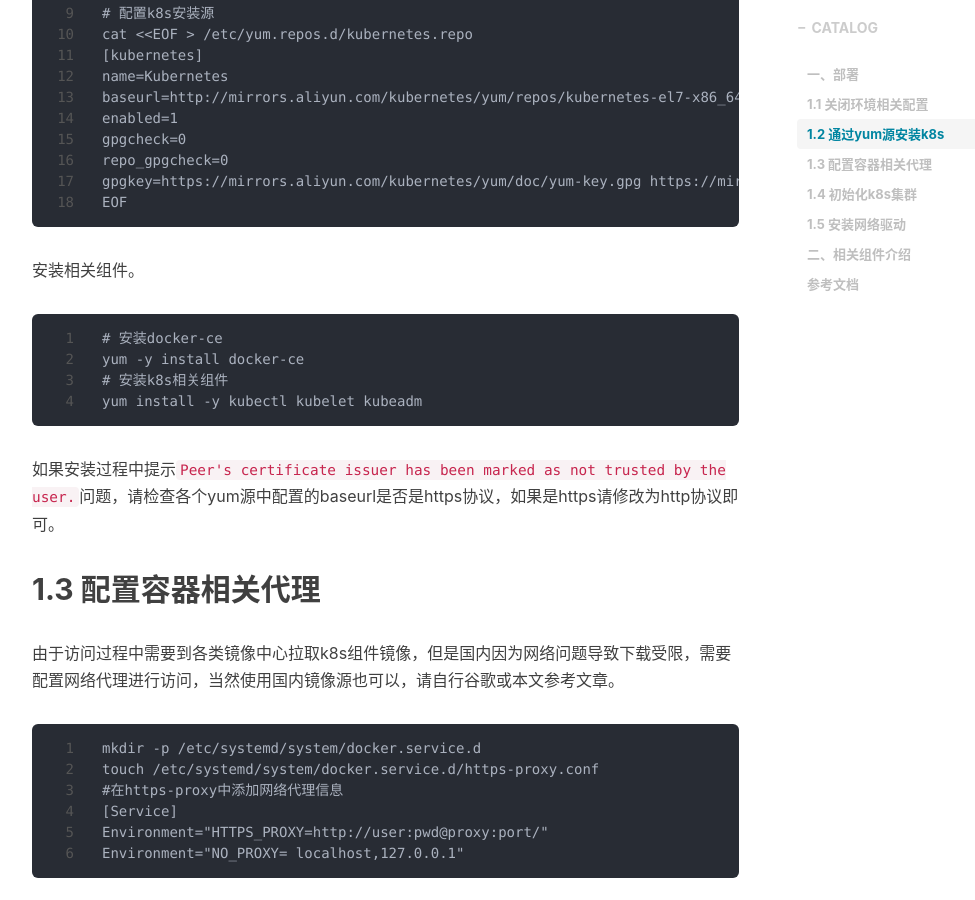
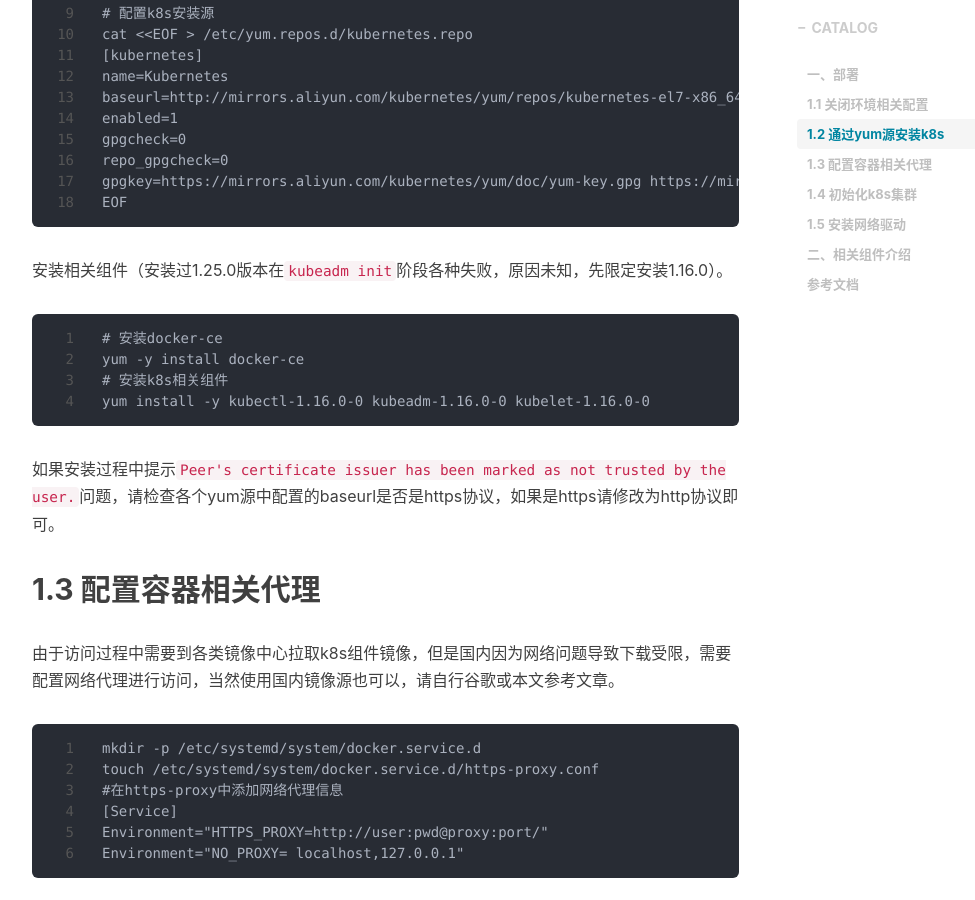
Before and after one commit to shihai1991/shihai1991.github.io, a Jekyll site: the page built from _posts/2022-09-14-K8S deployment.md, in a window 1280 px wide and 900 px high, scrolled down 1404 px. Shown: the whole window, without its empty margins (233-1208 px from the left). Built offline with Jekyll 4.4.1, drawn with Linux system fonts in a browser that asks for light colours; nearby versions of some CDN libraries; comment, search, counter and statistics services are not loaded.

Commit message:
Update 2022-09-14-K8S deployment.md

````diff
--- a/_posts/2022-09-14-K8S deployment.md
+++ b/_posts/2022-09-14-K8S deployment.md
@@ -54,12 +54,12 @@ repo_gpgcheck=0
 gpgkey=https://mirrors.aliyun.com/kubernetes/yum/doc/yum-key.gpg https://mirrors.aliyun.com/kubernetes/yum/doc/rpm-package-key.gpg
 EOF
 ```
-安装相关组件。
+安装相关组件（安装过1.25.0版本在`kubeadm init`阶段各种失败，原因未知，先限定安装1.16.0）。
 ```
 # 安装docker-ce
 yum -y install docker-ce
 # 安装k8s相关组件
-yum install -y kubectl kubelet kubeadm
+yum install -y kubectl-1.16.0-0 kubeadm-1.16.0-0 kubelet-1.16.0-0
 ```
 如果安装过程中提示`Peer's certificate issuer has been marked as not trusted by the user.`问题，请检查各个yum源中配置的baseurl是否是https协议，如果是https请修改为http协议即可。
 
````
